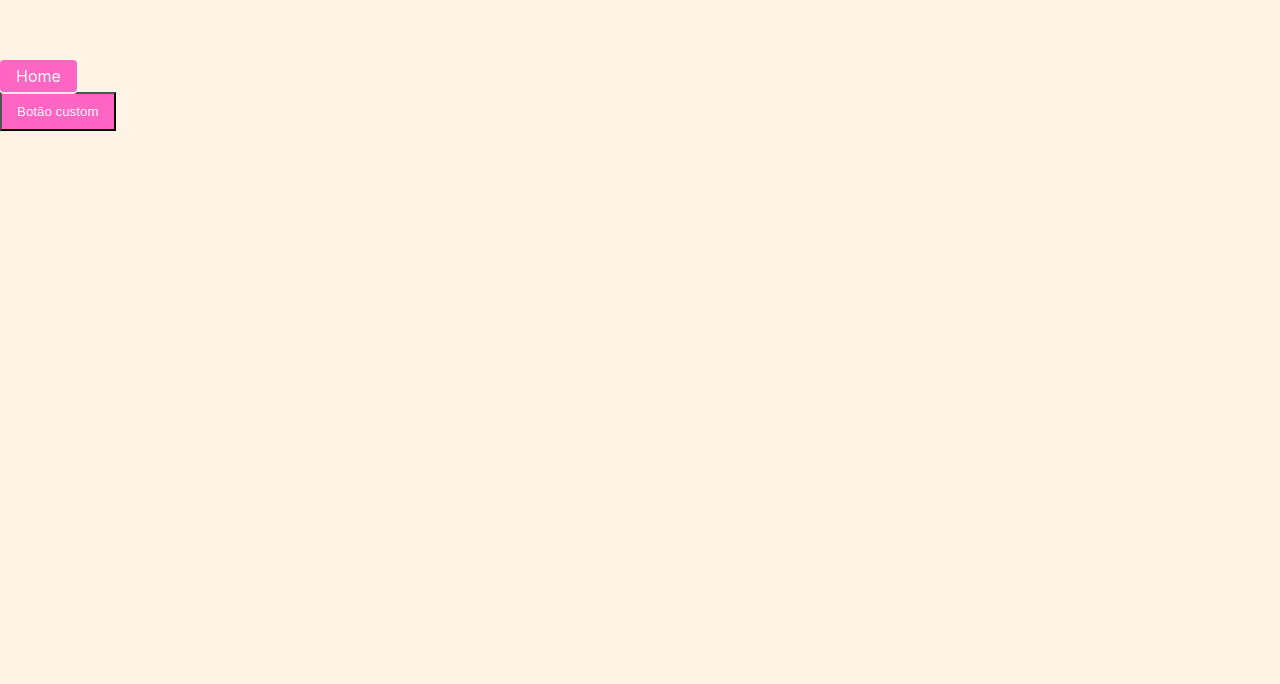
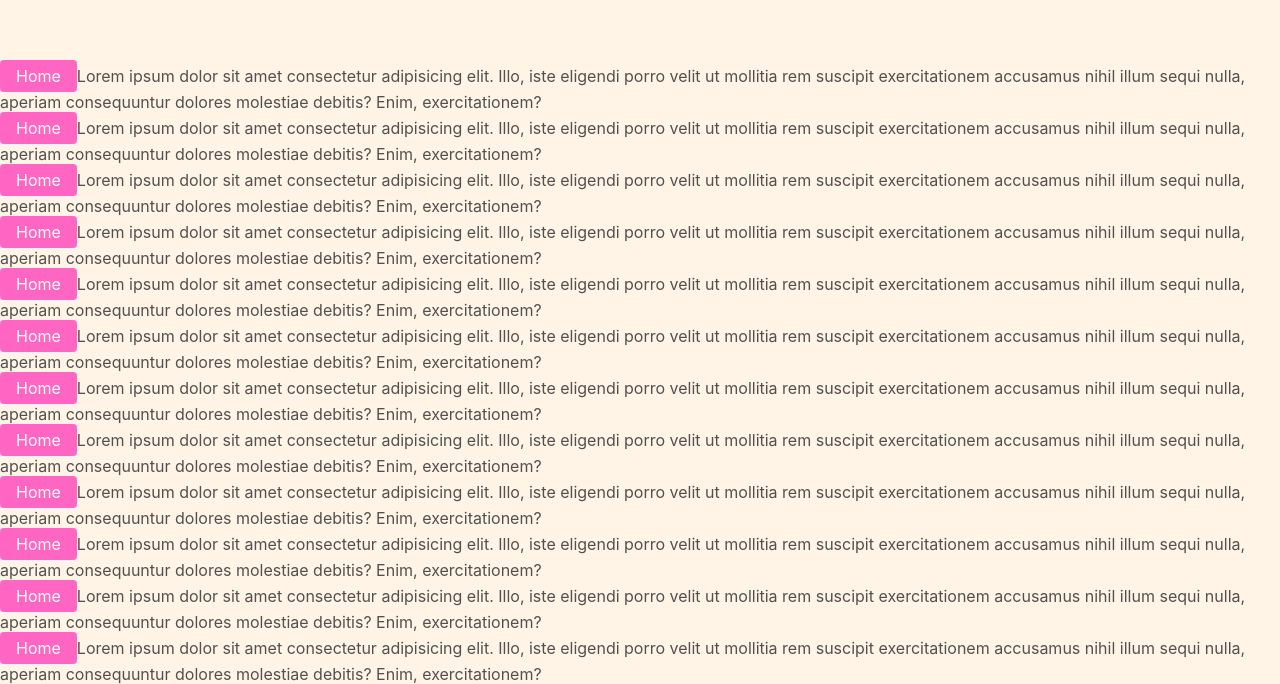
Before and after one commit to mluiza-vcr/paint-your-house, a React (Vite) app: page / in a window 1280 px wide. Shown: the part 116-800 px from the top of the page. Built offline with nearby package versions, Linux system fonts and the light colour scheme.

Commit message:
feat(Home): add content example

```diff
--- a/src/pages/Home/Home.tsx
+++ b/src/pages/Home/Home.tsx
@@ -8,6 +8,101 @@ function Home(): JSX.Element {
       <LayoutApp>
         <div>
           <Button type="primary">Home</Button>
+          Lorem ipsum dolor sit amet consectetur adipisicing elit. Illo, iste
+          eligendi porro velit ut mollitia rem suscipit exercitationem accusamus
+          nihil illum sequi nulla, aperiam consequuntur dolores molestiae
+          debitis? Enim, exercitationem?
+        </div>
+        <div>
+          <Button type="primary">Home</Button>
+          Lorem ipsum dolor sit amet consectetur adipisicing elit. Illo, iste
+          eligendi porro velit ut mollitia rem suscipit exercitationem accusamus
+          nihil illum sequi nulla, aperiam consequuntur dolores molestiae
+          debitis? Enim, exercitationem?
+        </div>
+        <div>
+          <Button type="primary">Home</Button>
+          Lorem ipsum dolor sit amet consectetur adipisicing elit. Illo, iste
+          eligendi porro velit ut mollitia rem suscipit exercitationem accusamus
+          nihil illum sequi nulla, aperiam consequuntur dolores molestiae
+          debitis? Enim, exercitationem?
+        </div>
+        <div>
+          <Button type="primary">Home</Button>
+          Lorem ipsum dolor sit amet consectetur adipisicing elit. Illo, iste
+          eligendi porro velit ut mollitia rem suscipit exercitationem accusamus
+          nihil illum sequi nulla, aperiam consequuntur dolores molestiae
+          debitis? Enim, exercitationem?
+        </div>
+        <div>
+          <Button type="primary">Home</Button>
+          Lorem ipsum dolor sit amet consectetur adipisicing elit. Illo, iste
+          eligendi porro velit ut mollitia rem suscipit exercitationem accusamus
+          nihil illum sequi nulla, aperiam consequuntur dolores molestiae
+          debitis? Enim, exercitationem?
+        </div>
+        <div>
+          <Button type="primary">Home</Button>
+          Lorem ipsum dolor sit amet consectetur adipisicing elit. Illo, iste
+          eligendi porro velit ut mollitia rem suscipit exercitationem accusamus
+          nihil illum sequi nulla, aperiam consequuntur dolores molestiae
+          debitis? Enim, exercitationem?
+        </div>
+        <div>
+          <Button type="primary">Home</Button>
+          Lorem ipsum dolor sit amet consectetur adipisicing elit. Illo, iste
+          eligendi porro velit ut mollitia rem suscipit exercitationem accusamus
+          nihil illum sequi nulla, aperiam consequuntur dolores molestiae
+          debitis? Enim, exercitationem?
+        </div>
+        <div>
+          <Button type="primary">Home</Button>
+          Lorem ipsum dolor sit amet consectetur adipisicing elit. Illo, iste
+          eligendi porro velit ut mollitia rem suscipit exercitationem accusamus
+          nihil illum sequi nulla, aperiam consequuntur dolores molestiae
+          debitis? Enim, exercitationem?
+        </div>
+        <div>
+          <Button type="primary">Home</Button>
+          Lorem ipsum dolor sit amet consectetur adipisicing elit. Illo, iste
+          eligendi porro velit ut mollitia rem suscipit exercitationem accusamus
+          nihil illum sequi nulla, aperiam consequuntur dolores molestiae
+          debitis? Enim, exercitationem?
+        </div>
+        <div>
+          <Button type="primary">Home</Button>
+          Lorem ipsum dolor sit amet consectetur adipisicing elit. Illo, iste
+          eligendi porro velit ut mollitia rem suscipit exercitationem accusamus
+          nihil illum sequi nulla, aperiam consequuntur dolores molestiae
+          debitis? Enim, exercitationem?
+        </div>
+        <div>
+          <Button type="primary">Home</Button>
+          Lorem ipsum dolor sit amet consectetur adipisicing elit. Illo, iste
+          eligendi porro velit ut mollitia rem suscipit exercitationem accusamus
+          nihil illum sequi nulla, aperiam consequuntur dolores molestiae
+          debitis? Enim, exercitationem?
+        </div>
+        <div>
+          <Button type="primary">Home</Button>
+          Lorem ipsum dolor sit amet consectetur adipisicing elit. Illo, iste
+          eligendi porro velit ut mollitia rem suscipit exercitationem accusamus
+          nihil illum sequi nulla, aperiam consequuntur dolores molestiae
+          debitis? Enim, exercitationem?
+        </div>
+        <div>
+          <Button type="primary">Home</Button>
+          Lorem ipsum dolor sit amet consectetur adipisicing elit. Illo, iste
+          eligendi porro velit ut mollitia rem suscipit exercitationem accusamus
+          nihil illum sequi nulla, aperiam consequuntur dolores molestiae
+          debitis? Enim, exercitationem?
+        </div>
+        <div>
+          <Button type="primary">Home</Button>
+          Lorem ipsum dolor sit amet consectetur adipisicing elit. Illo, iste
+          eligendi porro velit ut mollitia rem suscipit exercitationem accusamus
+          nihil illum sequi nulla, aperiam consequuntur dolores molestiae
+          debitis? Enim, exercitationem?
         </div>
       </LayoutApp>
     </>
```
